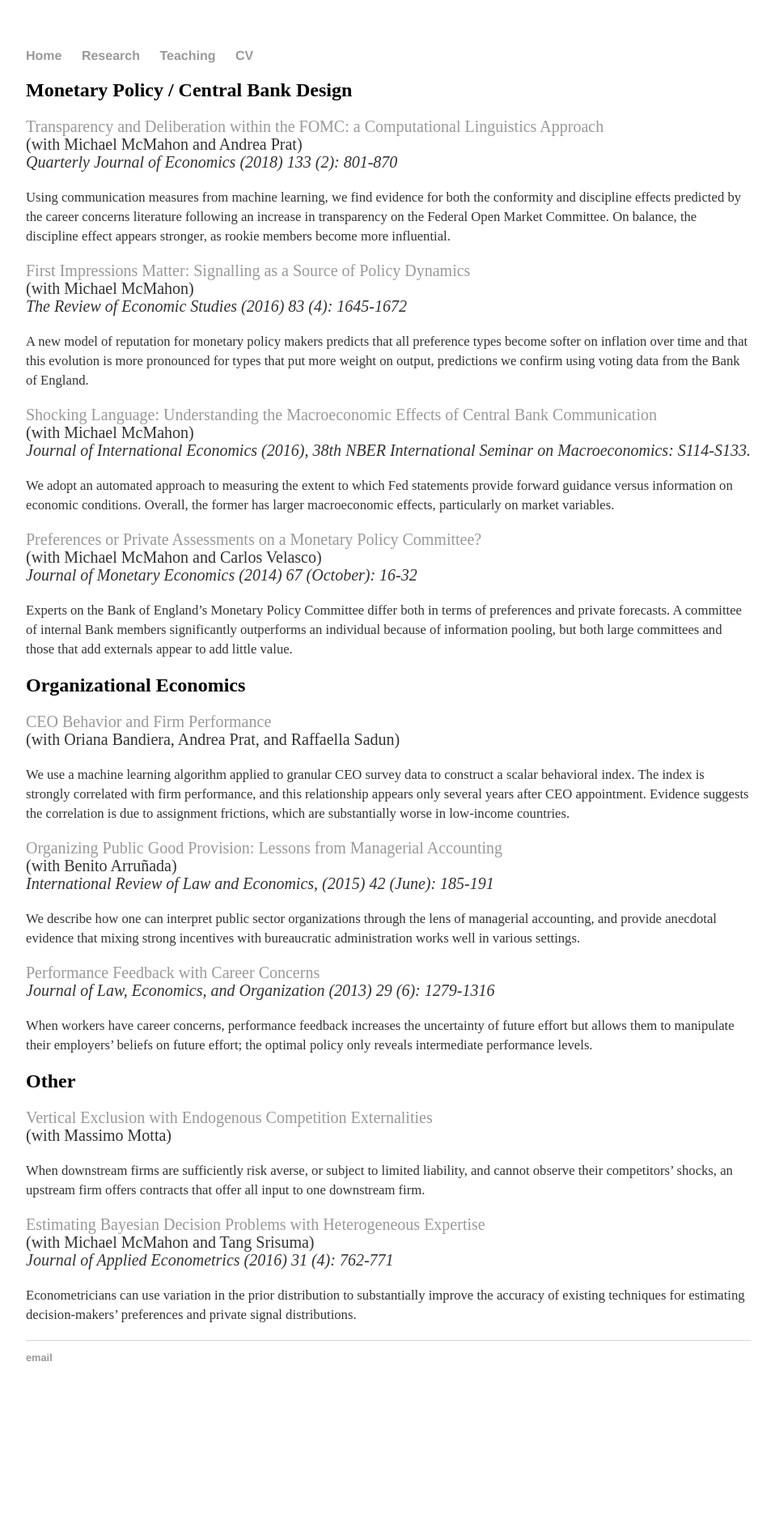
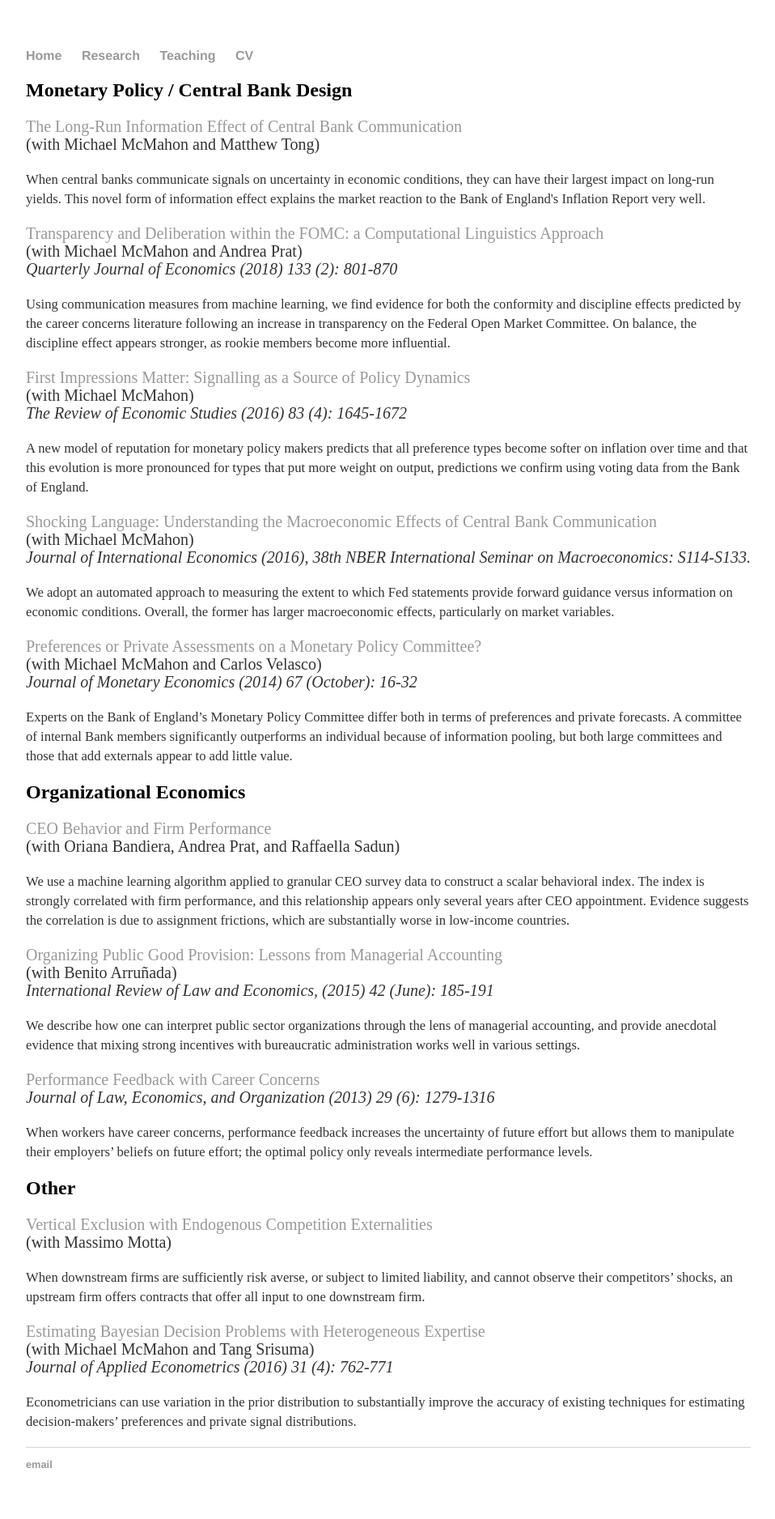
Before and after one commit to sekhansen/sekhansen.github.io, a Jekyll site: the page built from research.html, in a window 1280 px wide. Shown: the whole page at 81% size, without its empty margins (160-1118 px from the left). Built offline with Jekyll 4.4.1, drawn with Linux system fonts in a browser that asks for light colours; before the commit the page ends 1744 px from its top, so only the background shows below that.

Commit message:
Update research.html

```diff
--- a/research.html
+++ b/research.html
@@ -3,6 +3,15 @@ layout: default
 title: Stephen Hansen - Research
 ---
 <h2>Monetary Policy / Central Bank Design </h2>
+
+<p>
+<a href="./pdf_files//HMT_wp.pdf"> The Long-Run Information Effect of Central Bank Communication </a>
+  <br>(with Michael McMahon and Matthew Tong)
+</p>
+
+<p>
+<small>When central banks communicate signals on uncertainty in economic conditions, they can have their largest impact on long-run yields.  This novel form of information effect explains the market reaction to the Bank of England's Inflation Report very well.</small>
+</p>
 
 <p>
 <a href="https://doi.org/10.1093/qje/qjx045"> Transparency and Deliberation within the FOMC: a Computational Linguistics Approach</a>
```
